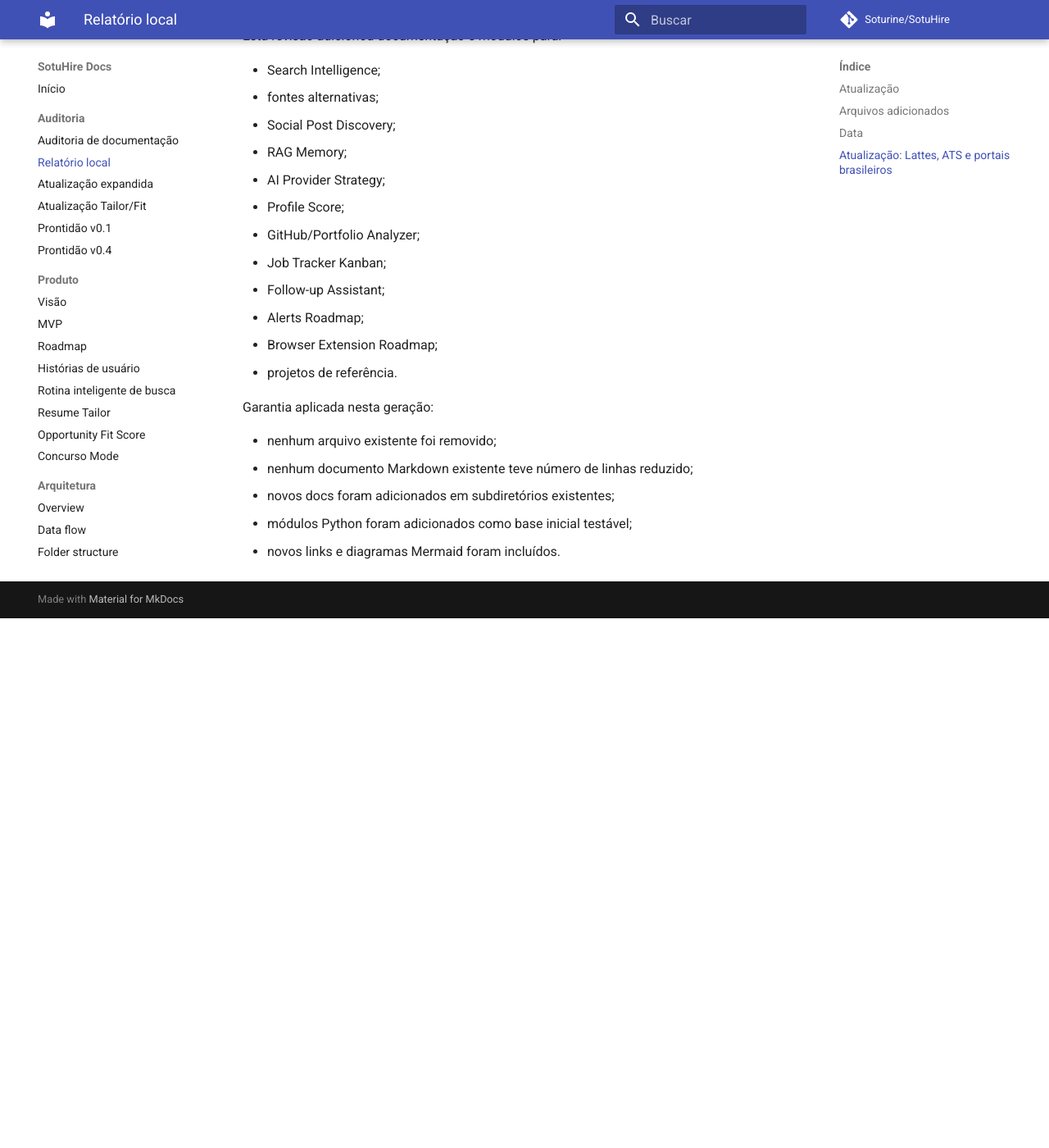
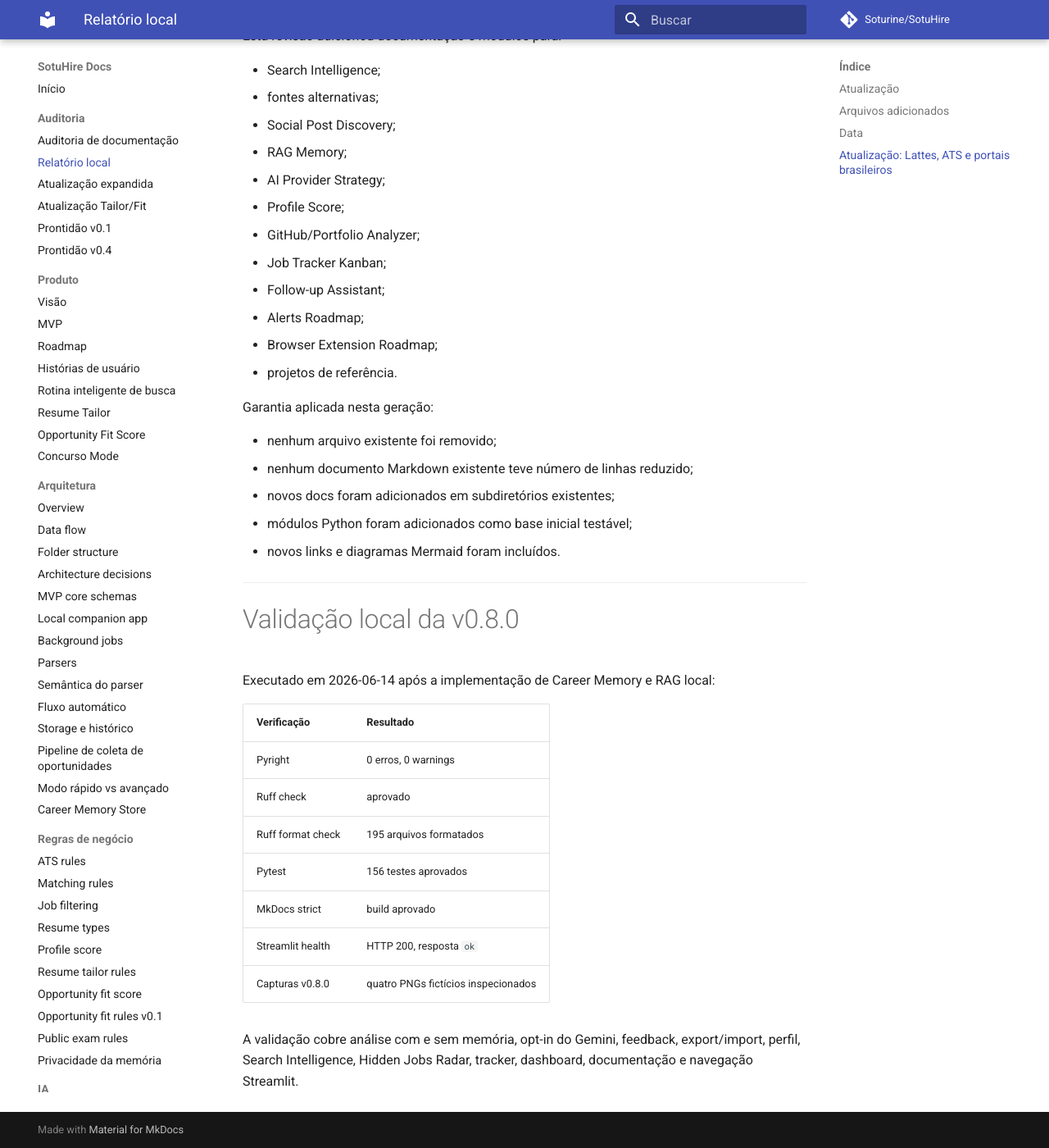
Before and after one commit to Soturine/SotuHire, an MkDocs documentation site: the page built from docs/00-audit/local-build-report.md, in a window 1280 px wide and 1400 px high, scrolled down 1491 px. Shown: the whole window at 82% size. Built offline with MkDocs 1.6.1 and Material for MkDocs 9.7.7, drawn with Linux system fonts in a browser that asks for light colours; comment, search, counter and statistics services are not loaded; before the commit the page ends 2245 px from its top, so only the background shows below that.

Commit message:
chore: finalize v0.8.0 QA

```diff
--- a/docs/00-audit/local-build-report.md
+++ b/docs/00-audit/local-build-report.md
@@ -74,3 +74,22 @@ Garantia aplicada nesta geração:
 - novos docs foram adicionados em subdiretórios existentes;
 - módulos Python foram adicionados como base inicial testável;
 - novos links e diagramas Mermaid foram incluídos.
+
+---
+
+# Validação local da v0.8.0
+
+Executado em 2026-06-14 após a implementação de Career Memory e RAG local:
+
+| Verificação | Resultado |
+| --- | --- |
+| Pyright | 0 erros, 0 warnings |
+| Ruff check | aprovado |
+| Ruff format check | 195 arquivos formatados |
+| Pytest | 156 testes aprovados |
+| MkDocs strict | build aprovado |
+| Streamlit health | HTTP 200, resposta `ok` |
+| Capturas v0.8.0 | quatro PNGs fictícios inspecionados |
+
+A validação cobre análise com e sem memória, opt-in do Gemini, feedback, export/import, perfil,
+Search Intelligence, Hidden Jobs Radar, tracker, dashboard, documentação e navegação Streamlit.
```
